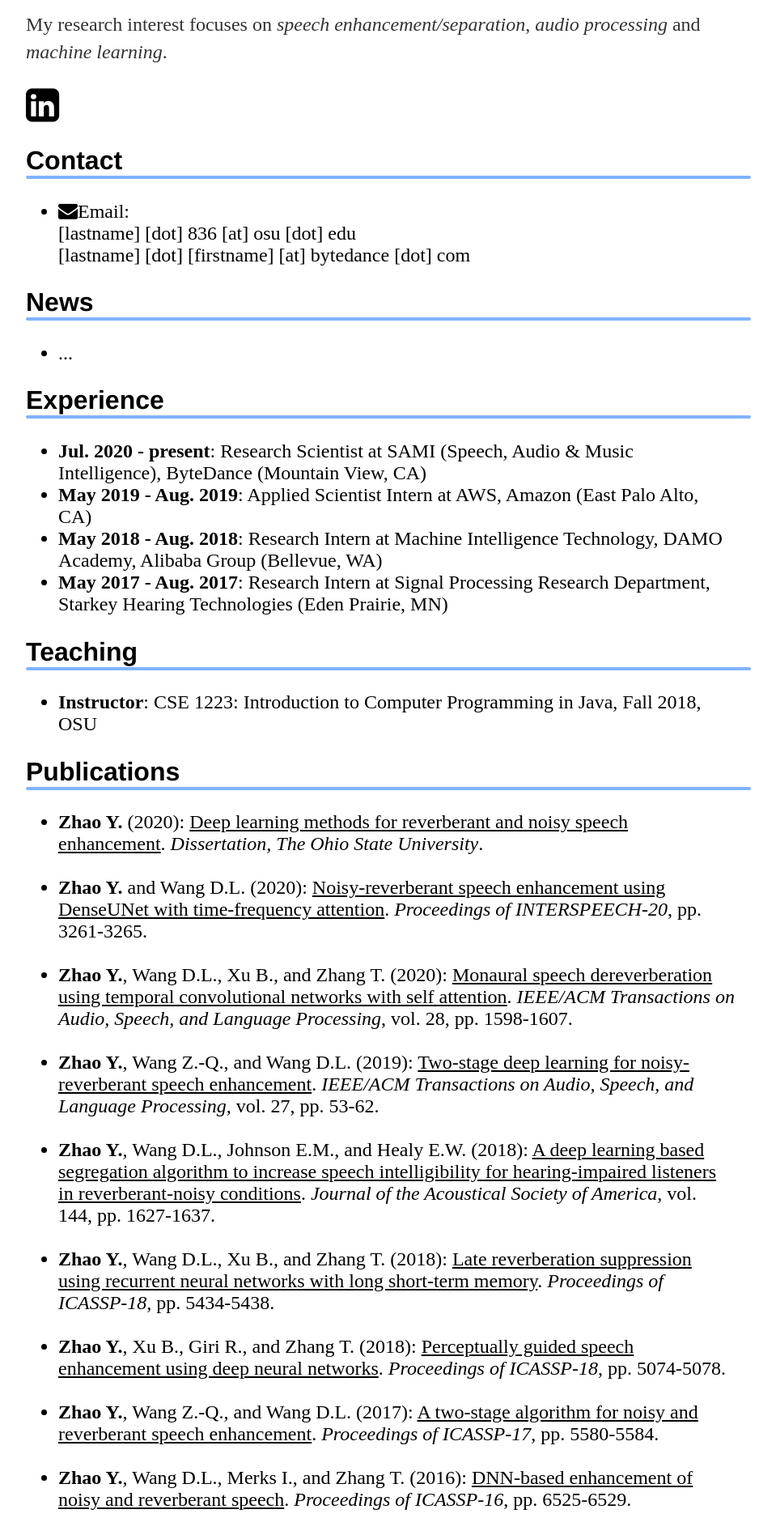
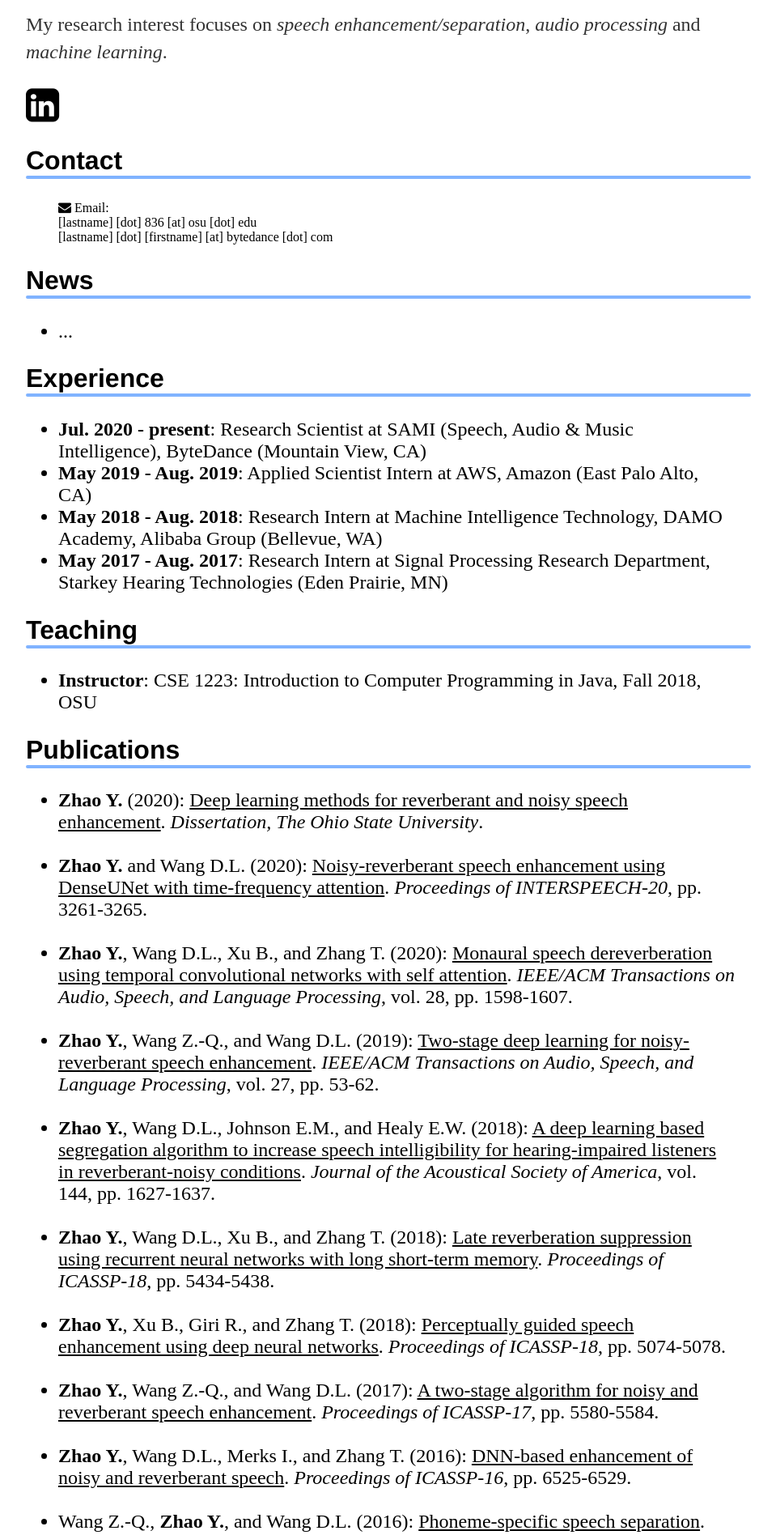
Before and after one commit to cliffzhao/cliffzhao.github.io, a Jekyll site: the page built from index.html, in a window 1280 px wide. Shown: the part 340-2236 px from the top of the page at 81% size, without its empty margins (160-1119 px from the left). Built offline with Jekyll 4.4.1, drawn with Linux system fonts in a browser that asks for light colours; a style sheet for code colours, icons or effects is not loaded.

Commit message:
Update index.html

```diff
--- a/index.html
+++ b/index.html
@@ -25,10 +25,9 @@
 
     <h2>Contact</h2>
     <ul>
-      	<li><span><i class="fa fa-envelope"></i>Email: </br>
+      	<span><i class="fa fa-envelope"></i> Email: </br>
 		  [lastname] [dot] 836 [at] osu [dot] edu </br>
 		  [lastname] [dot] [firstname] [at] bytedance [dot] com</span>
-	  	</li>
 
     </ul>
 
```
